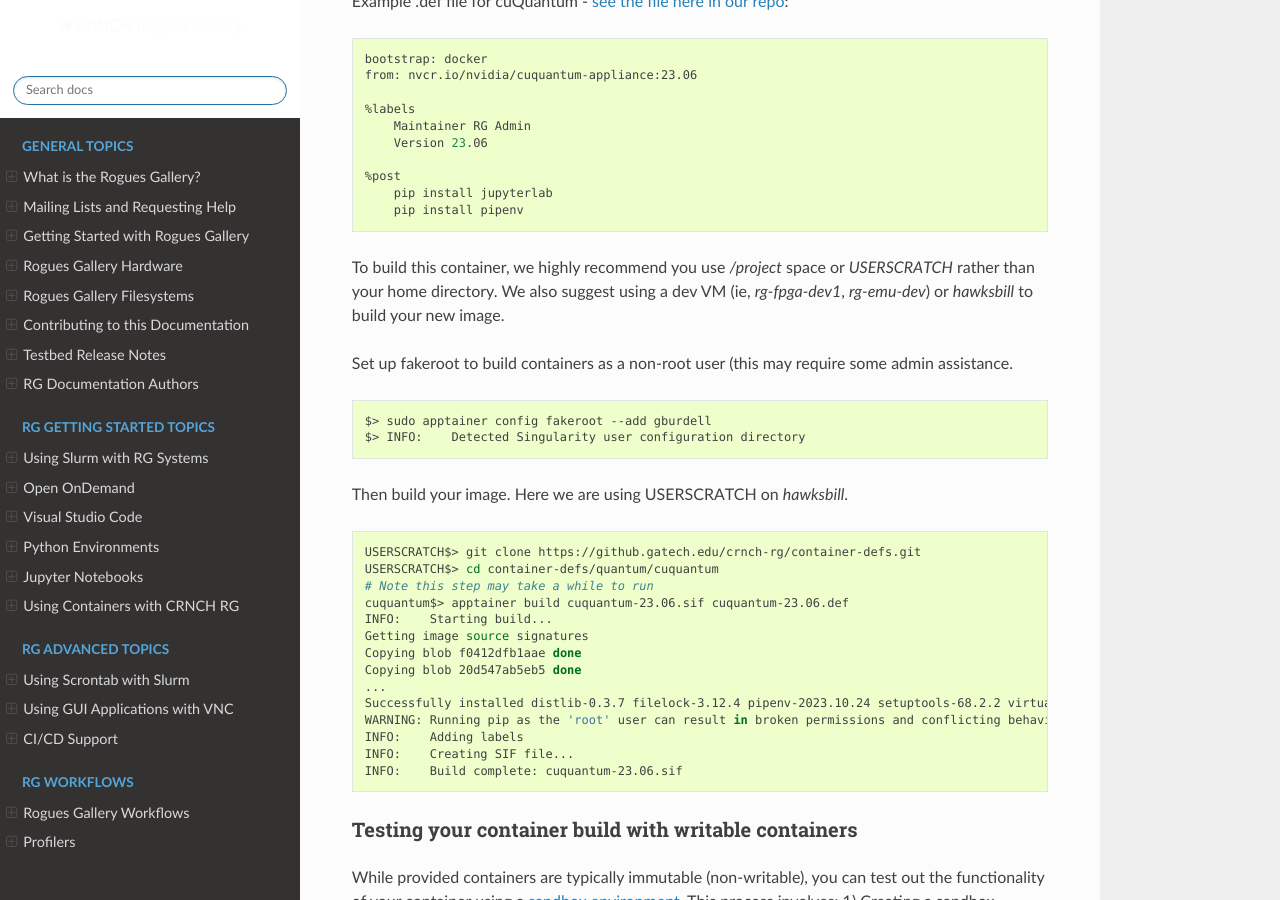
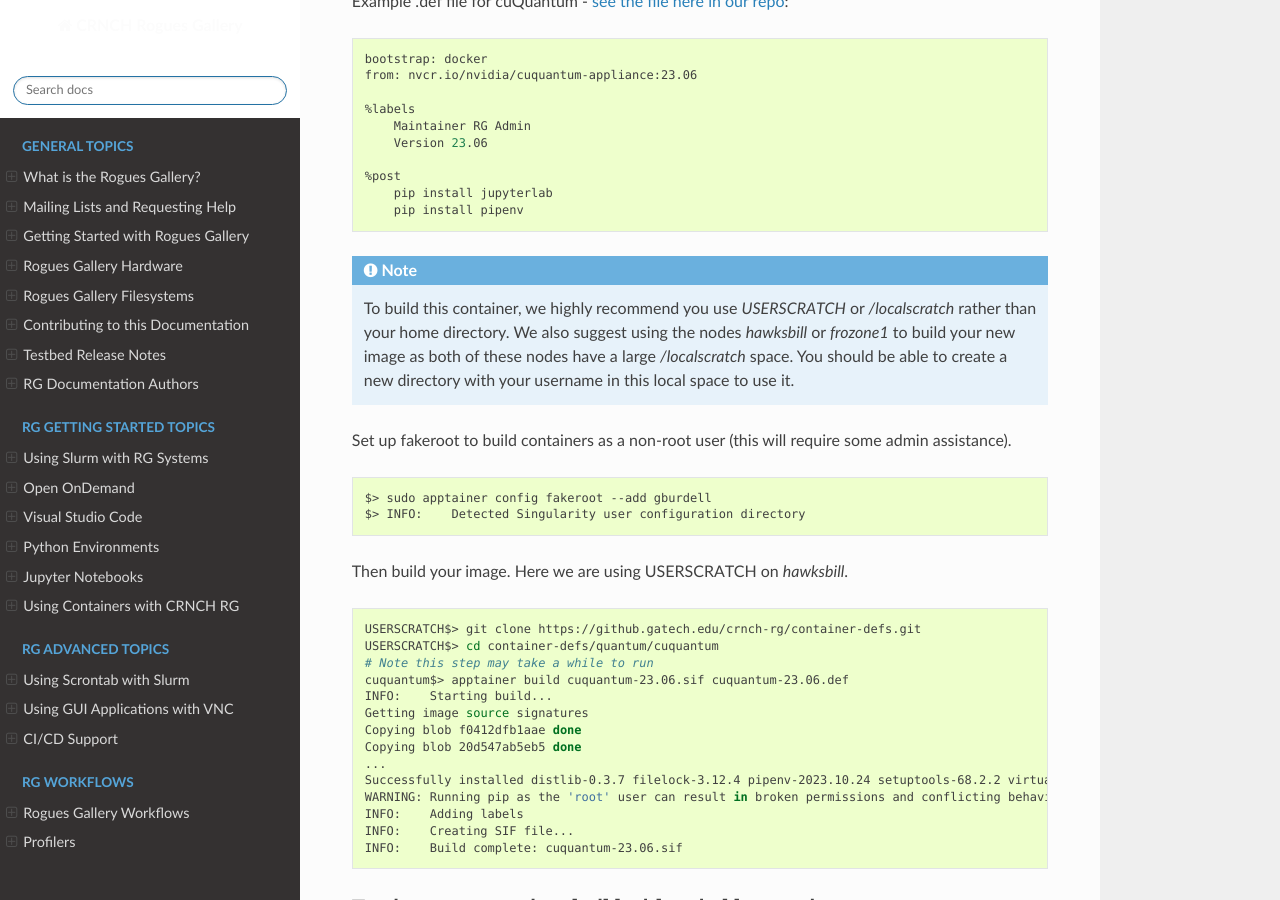
Before and after one commit to gt-crnch-rg/read-the-docs, a Sphinx documentation site: the page built from docs/containers/containers-singularity.rst, in a window 1280 px wide and 900 px high, scrolled down 1440 px. Built offline with Sphinx 7.4.7 and the Read the Docs theme 2.0.0, drawn with Linux system fonts in a browser that asks for light colours; pages that are not in the unit, such as notebooks, are missing from menus.

Commit message:
Update containers-singularity.rst

```diff
--- a/docs/containers/containers-singularity.rst
+++ b/docs/containers/containers-singularity.rst
@@ -64,9 +64,11 @@
         pip install jupyterlab
         pip install pipenv
 
-To build this container, we highly recommend you use `/project` space or `USERSCRATCH` rather than your home directory. We also suggest using a dev VM (ie, `rg-fpga-dev1`, `rg-emu-dev`) or `hawksbill` to build your new image.
+.. note::
 
-Set up fakeroot to build containers as a non-root user (this may require some admin assistance.
+    To build this container, we highly recommend you use `USERSCRATCH` or `/localscratch` rather than your home directory. We also suggest using the nodes `hawksbill` or `frozone1` to build your new image as both of these nodes have a large `/localscratch` space. You should be able to create a new directory with your username in this local space to use it.
+
+Set up fakeroot to build containers as a non-root user (this will require some admin assistance).
 
 .. code:: shell
 
```
